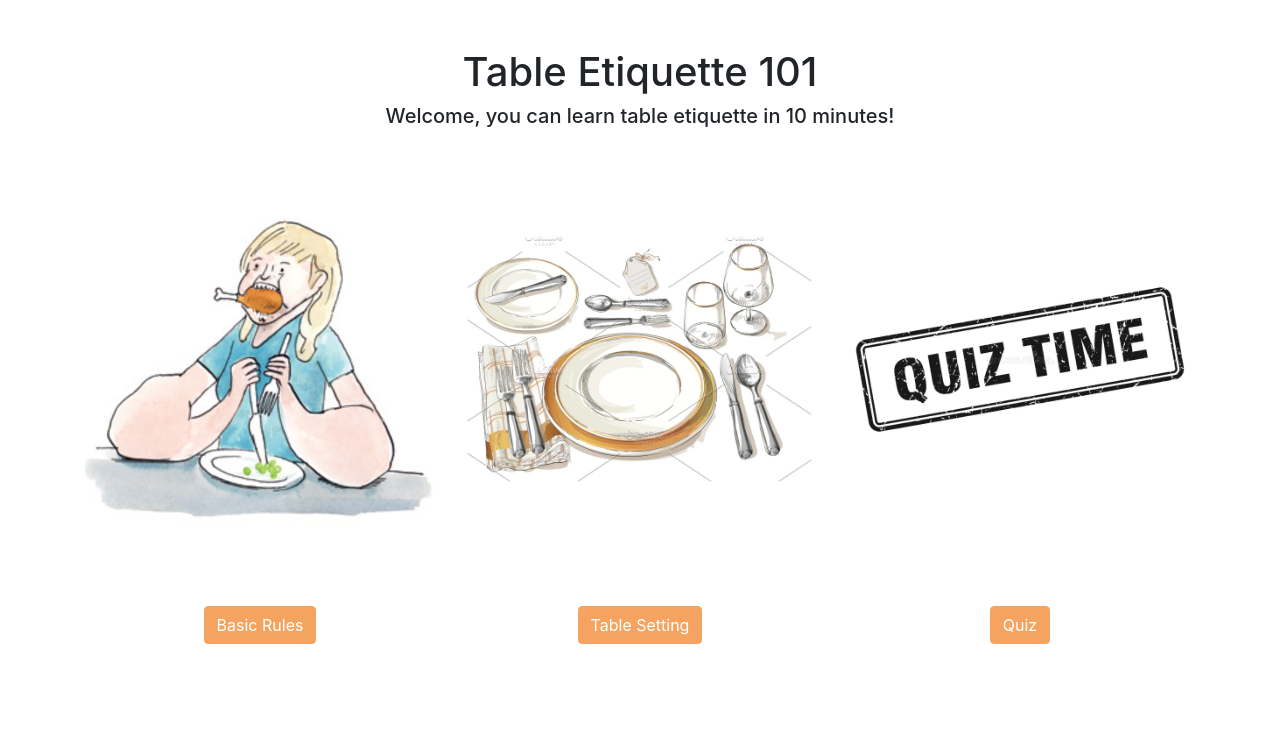
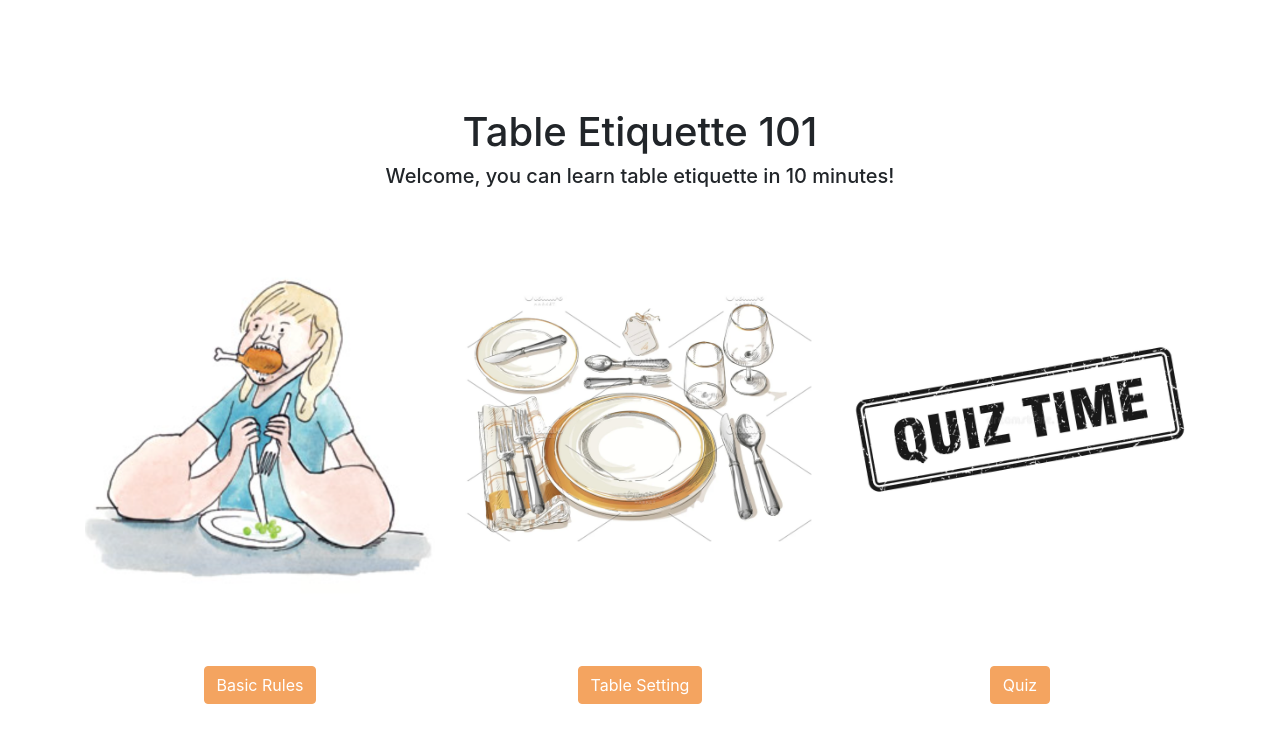
Before and after one commit to KimlyTor/Table-Etiquette, a Flask app: page / in a window 1280 px wide. Shown: the part 56-800 px from the top of the page. Run offline with Flask 2, Linux system fonts and the light colour scheme; some libraries are stand-ins or nearby versions.

Commit message:
Moved the content to the cetner.

```diff
--- a/static/main.css
+++ b/static/main.css
@@ -1,5 +1,9 @@
 #content img {
     width: 60%;
+}
+
+#main_content{
+    padding-top: 60px;
 }
 
 #next-btn {
--- a/templates/layout.html
+++ b/templates/layout.html
@@ -37,8 +37,10 @@
     </div>
   </div>
 </nav>
+<div id="main_content">
   <body>
         {% block content %}
         {% endblock %}
   </body>
+</div>
 </html>
```
